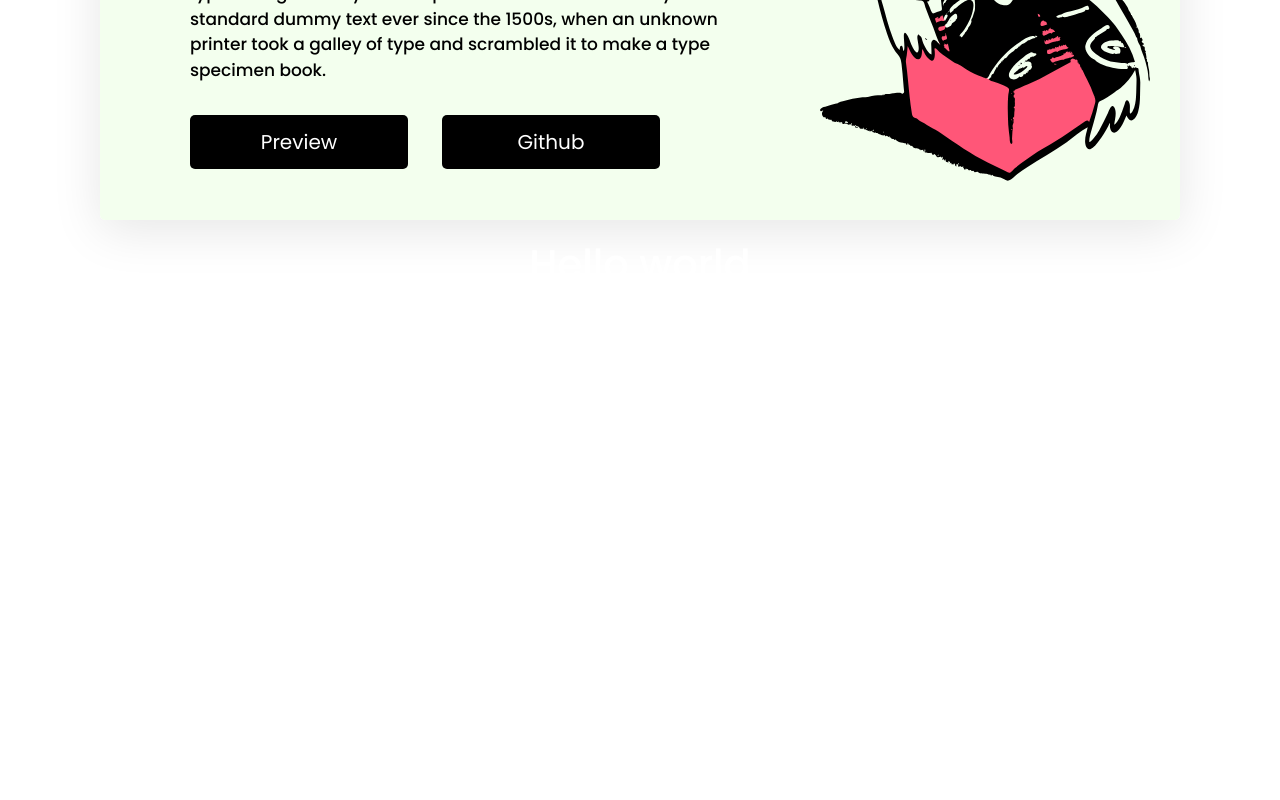
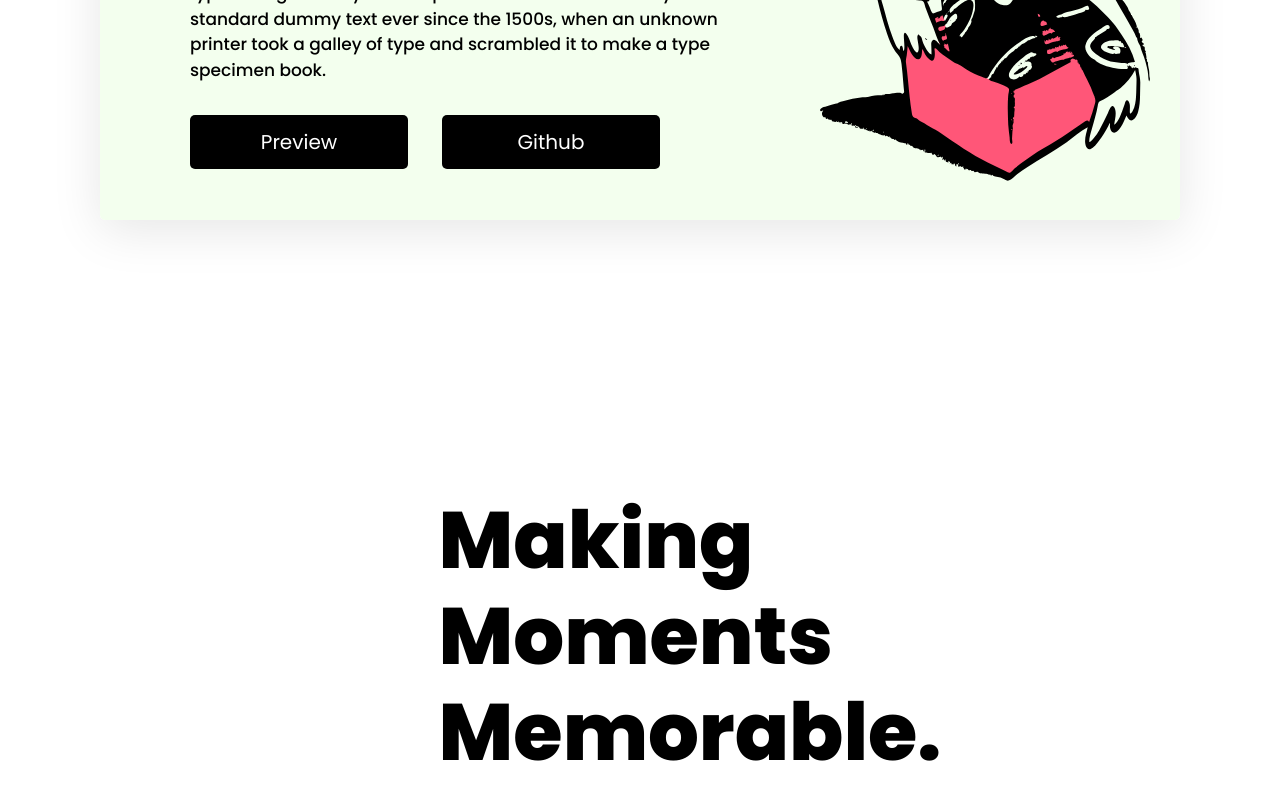
Before and after one commit to choudharysidharth082000/Portfolio, a React (Create React App) app: page / in a window 1280 px wide. Shown: the part 2698-3498 px from the top of the page. Before the commit the page ends 2990 px from the top, so only its background shows below. Built offline with nearby package versions, Linux system fonts and the light colour scheme.

Commit message:
added middle content

```diff
--- a/src/middleContent/Middle.js
+++ b/src/middleContent/Middle.js
@@ -1,8 +1,13 @@
+import './MiddleStyle.css'
 const Middle = () =>
 {
     return (
         <div className="containorMiddleElement">
-            <h1>Hello world</h1>
+            <div className="innerMiddle">
+               <h1>Making <br />Moments <br />Memorable.</h1>
+
+            </div>
+
         </div>
     )
 
--- a/src/middleContent/MiddleStyle.css
+++ b/src/middleContent/MiddleStyle.css
@@ -6,9 +6,33 @@
     box-sizing: border-box;
     font-family: 'Poppins', sans-serif;
 }
-.containorMiddle
+.containorMiddleElement
 {
     width: 100%;
-    height: 500px;
-    background-color: red;
+    height: 100vh;
+
+    padding-left: 100px;
+    padding-right: 100px;
 }
+.innerMiddle
+{
+    width: 100%;
+    height: 100%;
+
+    padding-left: 100px;
+    display: flex;
+    justify-content: center;
+    align-items: center;
+    flex-direction: column;
+
+
+   text-align: left;
+}
+.innerMiddle h1
+{
+    text-align: left;
+    color: black;
+    font-weight: 800;
+    font-size: 80px;
+
+}
```
Also changed, not shown: public/Designs/composition-17.svg (added).
